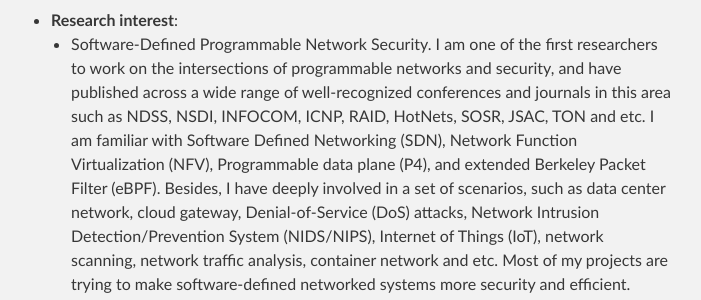
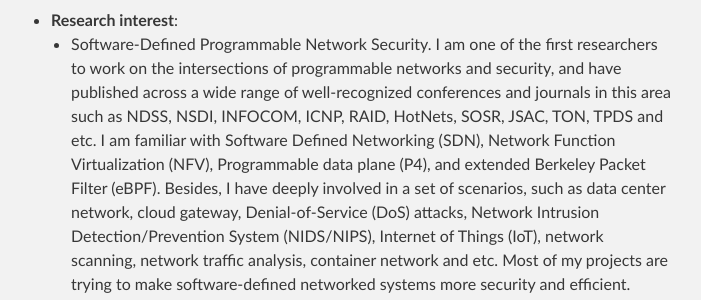
Before and after one commit to zhangmenghao/zhangmenghao.github.io, a Jekyll site: the page built from index.md, in a window 1280 px wide and 900 px high, scrolled down 553 px. Shown: the part 226-526 px from the top of the window, without its empty margins (289-990 px from the left). Built offline with Jekyll 4.4.1, drawn with Linux system fonts in a browser that asks for light colours.

Commit message:
Update research interest

```diff
--- a/index.md
+++ b/index.md
@@ -14,7 +14,7 @@
     From Feb., 2019 to Jul., 2019, I worked as a visiting scholar at Dept. of Computer Science and Engineering, Texas A&M University, under the supervision of [Dr. Guofei Gu](http://faculty.cs.tamu.edu/guofei/).
     - *Aug., 2012-Jul., 2016*  **B.S. Degree**, Dept. of Computer Science and Technology, Tsinghua University
 * **Research interest**:
-    - Software-Defined Programmable Network Security. I am one of the first researchers to work on the intersections of programmable networks and security, and have published across a wide range of well-recognized conferences and journals in this area such as NDSS, NSDI, INFOCOM, ICNP, RAID, HotNets, SOSR, JSAC, TON and etc. I am familiar with Software Defined Networking (SDN), Network Function Virtualization (NFV), Programmable data plane (P4), and extended Berkeley Packet Filter (eBPF). Besides, I have deeply involved in a set of scenarios, such as data center network, cloud gateway, Denial-of-Service (DoS) attacks, Network Intrusion Detection/Prevention System (NIDS/NIPS), Internet of Things (IoT), network scanning, network traffic analysis, container network and etc. Most of my projects are trying to make software-defined networked systems more security and efficient.
+    - Software-Defined Programmable Network Security. I am one of the first researchers to work on the intersections of programmable networks and security, and have published across a wide range of well-recognized conferences and journals in this area such as NDSS, NSDI, INFOCOM, ICNP, RAID, HotNets, SOSR, JSAC, TON, TPDS and etc. I am familiar with Software Defined Networking (SDN), Network Function Virtualization (NFV), Programmable data plane (P4), and extended Berkeley Packet Filter (eBPF). Besides, I have deeply involved in a set of scenarios, such as data center network, cloud gateway, Denial-of-Service (DoS) attacks, Network Intrusion Detection/Prevention System (NIDS/NIPS), Internet of Things (IoT), network scanning, network traffic analysis, container network and etc. Most of my projects are trying to make software-defined networked systems more security and efficient.
     - High-Performance Networking. Recently I am working on the area of high-performance networking (e.g., RDMA, SmartNIC, DPU/IPU), which I believe is promising for data center applications, especially distributed machine learning clusters and large-scale storage clusters.
 * **Email**: zhangmenghao0503@gmail.com
 * **Github**: [https://github.com/ZhangMenghao](https://github.com/ZhangMenghao)
```
